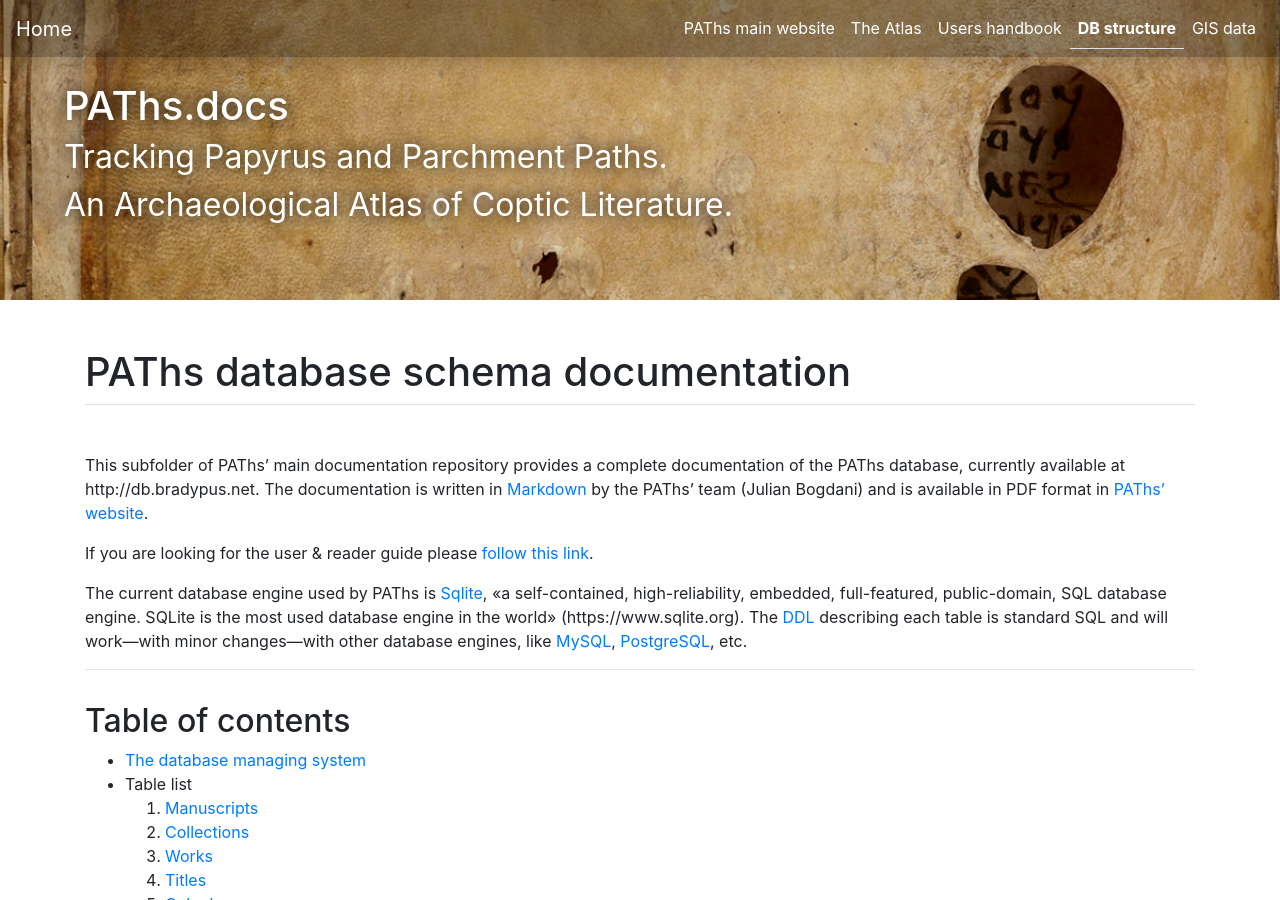
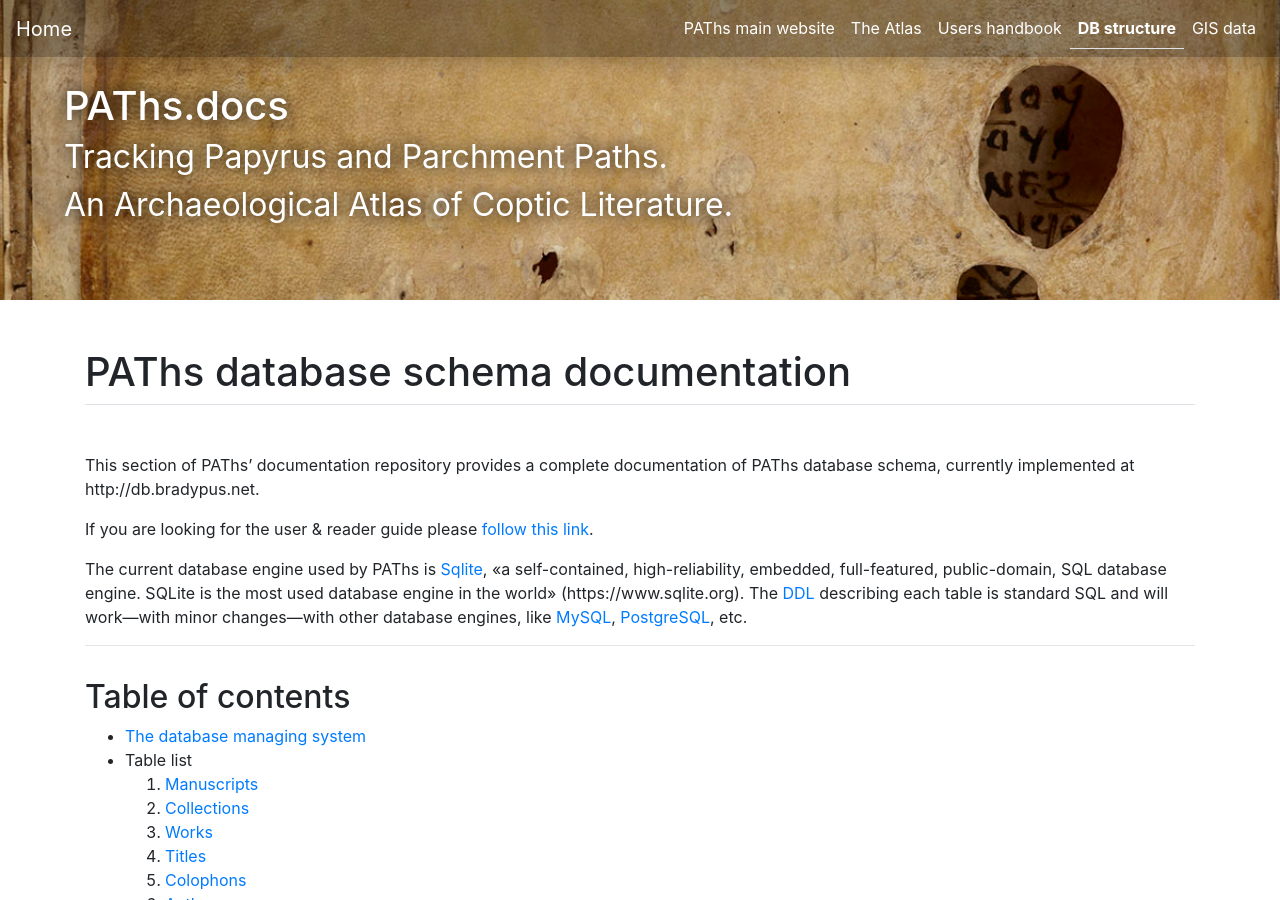
Before and after one commit to paths-erc/docs, a Jekyll site: the page built from schema/index.md, in a window 1280 px wide and 900 px high. Built offline with Jekyll 4.4.1, drawn with Linux system fonts in a browser that asks for light colours; nearby versions of some CDN libraries.

Commit message:
Text fixes

```diff
--- a/schema/index.md
+++ b/schema/index.md
@@ -4,18 +4,16 @@ layout: default
 permalink: /schema/
 ---
 
-This subfolder of PAThs’ main documentation repository provides a complete
-documentation of the PAThs database, currently available at
-http://db.bradypus.net. The documentation is written in [Markdown](https://daringfireball.net/projects/markdown/)
-by the PAThs' team (Julian Bogdani) and is available in PDF format in
-[PAThs’ website](http://paths.uniroma1.it).
+This section of PAThs’ documentation repository provides a complete
+documentation of PAThs database schema, currently implemented at
+http://db.bradypus.net.
 
 If you are looking for the user & reader guide please [follow this link](/handbook/).
 
-
 The current database engine used by PAThs is [Sqlite](https://www.sqlite.org/),
 «a self-contained, high-reliability, embedded, full-featured, public-domain,
-SQL database engine. SQLite is the most used database engine in the world» (https://www.sqlite.org). The [DDL](https://en.wikipedia.org/wiki/Data_definition_language)
+SQL database engine. SQLite is the most used database engine in the world» (https://www.sqlite.org).
+The [DDL](https://en.wikipedia.org/wiki/Data_definition_language)
 describing each table is standard SQL and will work—with minor changes—with other database engines, like
 [MySQL](https://www.mysql.com/), [PostgreSQL](https://www.postgresql.org/), etc.
 
```
Also changed, not shown: handbook/index.md (+2 -4 lines).
